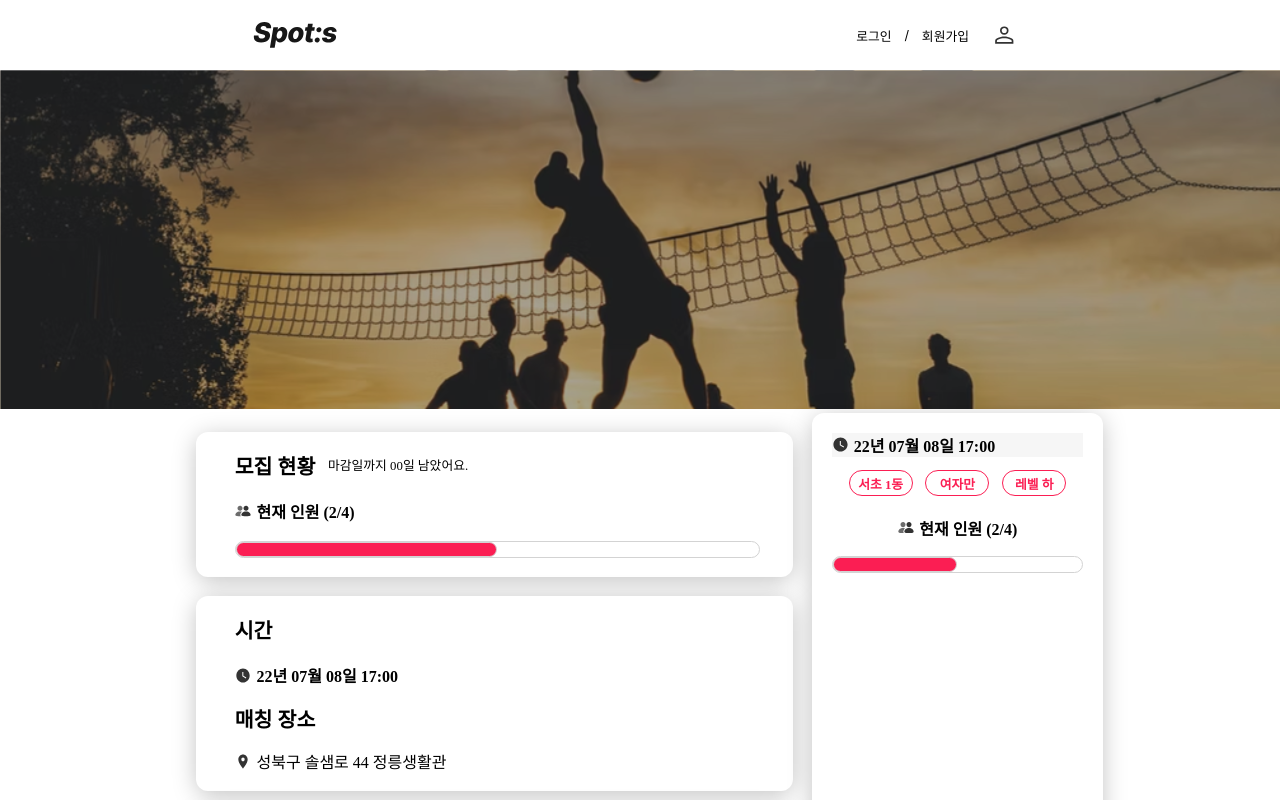
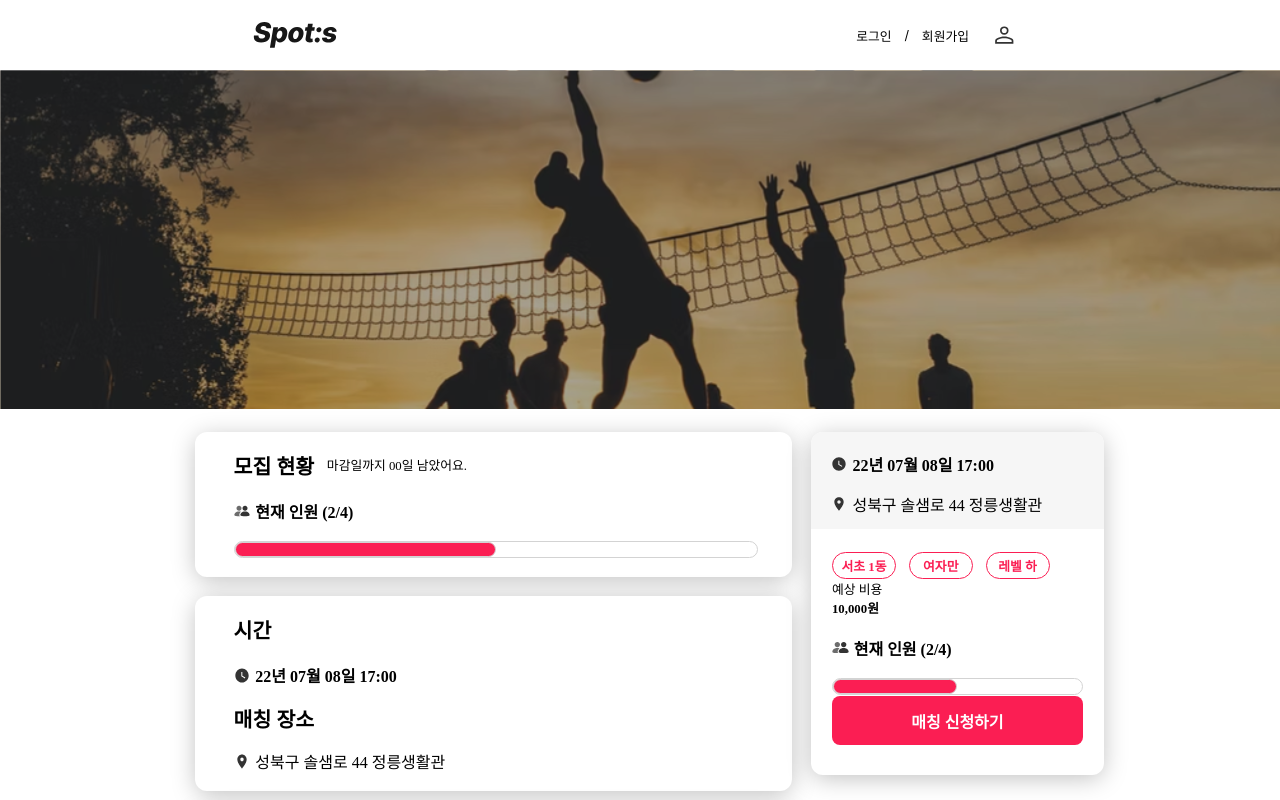
Before and after one commit to KMU-WINK/spots-client, a React (Vite) app: page /matching/detail in a window 1280 px wide. Shown: the top 800 px of the page. Built offline with nearby package versions, Linux system fonts and the light colour scheme.

Commit message:
[SPT-02] feat. Quick menu 구현
- jquery 이용
- scroll에 따라 움직이는 Quick Menu 구현

```diff
--- a/package.json
+++ b/package.json
@@ -8,6 +8,7 @@
     "serve": "vite preview"
   },
   "dependencies": {
+    "jquery": "^3.6.0",
     "prettier": "^2.7.1",
     "react": "^17.0.2",
     "react-dom": "^17.0.2",
--- a/src/pages/Matching/index.jsx
+++ b/src/pages/Matching/index.jsx
@@ -2,6 +2,7 @@ import React, { useState } from 'react';
 import Header from '../../components/Header';
 import Footer from '../../components/Footer';
 import * as styled from './styles';
+import $ from 'jquery';
 
 const MatchingPage = () => {
   const [isShowHost, setIsShowHost] = useState(false);
@@ -9,6 +10,22 @@ const MatchingPage = () => {
 
   const currentMember = 2;
   const maxMember = 4;
+
+  // QuickMenu 따라오기
+  const quickBox = $('.quickBox');
+  const quickTop = 0;
+
+  quickBox.css('top', $(window).height());
+  $(function () {
+    quickBox.animate({ top: $(document).scrollTop() + quickTop + 'px' }, 1000);
+    $(window).on('scroll', function () {
+      quickBox.stop();
+      quickBox.animate(
+        { top: $(document).scrollTop() + quickTop + 'px' },
+        1000,
+      );
+    });
+  });
 
   // "호스트 소개" 펼쳤을 때
   const HostContents = () => (
@@ -133,22 +150,32 @@ const MatchingPage = () => {
           </styled.Container>
         </styled.Box1>
 
-        <styled.SideBar>
-          <styled.SideBarTitle>
+        <styled.QuickMenu className="quickBox">
+          <styled.QuickMenuTitle>
             <styled.FlexBox>
               <styled.Watch />
               <styled.Text3>22년 07월 08일 17:00</styled.Text3>
             </styled.FlexBox>
-          </styled.SideBarTitle>
+            <styled.LocationContent>
+              <styled.Place />
+              <styled.Text6>성북구 솔샘로 44 정릉생활관</styled.Text6>
+            </styled.LocationContent>
+          </styled.QuickMenuTitle>
 
+          <styled.QuickMenuContent>
             <ConditionContents />
 
+            <styled.CostLightText>예상 비용</styled.CostLightText>
+            <styled.CostBoldText>10,000원</styled.CostBoldText>
             <styled.Member>
               <styled.People />
               <styled.MemberText>현재 인원 (2/4)</styled.MemberText>
             </styled.Member>
             <styled.Progress value={currentMember} max={maxMember} />
-        </styled.SideBar>
+
+            <styled.MatchingButton>매칭 신청하기</styled.MatchingButton>
+          </styled.QuickMenuContent>
+        </styled.QuickMenu>
       </styled.MatchingPageBox>
       <Footer />
     </>
--- a/src/pages/Matching/styles.jsx
+++ b/src/pages/Matching/styles.jsx
@@ -57,6 +57,12 @@ export const Text7 = styled(Text)`
   font-size: 1vw;
 `;
 
+export const CostBoldText = styled(Text7)`
+  font-weight: 700;
+`;
+
+export const CostLightText = styled(Text7)``;
+
 export const Label = styled(Text)`
   display: flex;
   justify-content: center;
@@ -80,6 +86,7 @@ export const Label = styled(Text)`
 
 export const Labels = styled.div`
   display: flex;
+  white-space: nowrap;
 
   ${Label}:not(:last-of-type) {
     margin-right: 1vw;
@@ -131,38 +138,39 @@ export const DropdownTitle = styled(FlexBox)`
   justify-content: space-between;
 `;
 
-export const SideBar = styled.div`
-  display: flex;
-  flex-direction: column;
-  align-items: center;
-
-  width: 19.6vw;
-  height: 30vw;
-  overflow: hidden;
-
-  padding: 1.56vw;
-
+export const QuickMenu = styled.div`
   background: #ffffff;
 
   box-shadow: 0px 4px 24px -1px rgba(0, 0, 0, 0.25);
   border-radius: 12px;
 
+  overflow: hidden;
+  margin-top: 1.5vw;
+
+  align-self: flex-start;
   position: -webkit-sticky;
   position: sticky;
+  top: 0;
 `;
 
-export const SideBarTitle = styled.div`
-  width: 100%;
+export const QuickMenuTitle = styled.div`
+  width: 19.8vw;
+  padding: 1.55vw 1.55vw 1vw 1.55vw;
+
   background-color: #f6f6f6;
+`;
 
-  div:not(:last-of-type) {
-    margin-left: 0.4vw;
-  }
+export const QuickMenuContent = styled.div`
+  width: 19.6vw;
+  padding: 0.8vw 1.65vw 2.35vw 1.65vw;
+
+  border-radius: 0px;
 `;
 
 export const MatchingPageBox = styled.div`
   display: flex;
   justify-content: center;
+  height: auto;
 `;
 
 export const Box1 = styled.div`
@@ -233,7 +241,6 @@ export const StarRated = styled.div`
 export const StarEmpty = styled.div`
   width: 100%
   z-index: 0;
-
 `;
 
 export const iconStarRated = styled(Icon).attrs({
@@ -244,11 +251,12 @@ export const iconStarEmpty = styled(Icon).attrs({
   src: `${iconStar_Empty}`,
 })``;
 
-
 const Button = styled(Text)`
   display: flex;
   align-items: center;
   justify-content: center;
+
+  font-weight: 700;
 
   border-radius: 0.625vw;
   background: #fb1e53;
@@ -260,16 +268,13 @@ const Button = styled(Text)`
 
 export const ContactButton = styled(Button)`
   margin-top: 1.5vw;
-
-  font-weight: 700;
-
   padding-top: 0.8vw;
   padding-bottom: 0.8vw;
   width: 13.22vw;
 `;
 
 export const MatchingButton = styled(Button)`
-  font-weight: 400;
-
-  width: 16.25vw;
+  width: 100%;
+  padding-top: 1vw;
+  padding-bottom: 1vw;
 `;
```
Also changed, not shown: 1 other file (tests, documents, lock files or other folders). Lines whose indentation alone changed are shown as unchanged.
